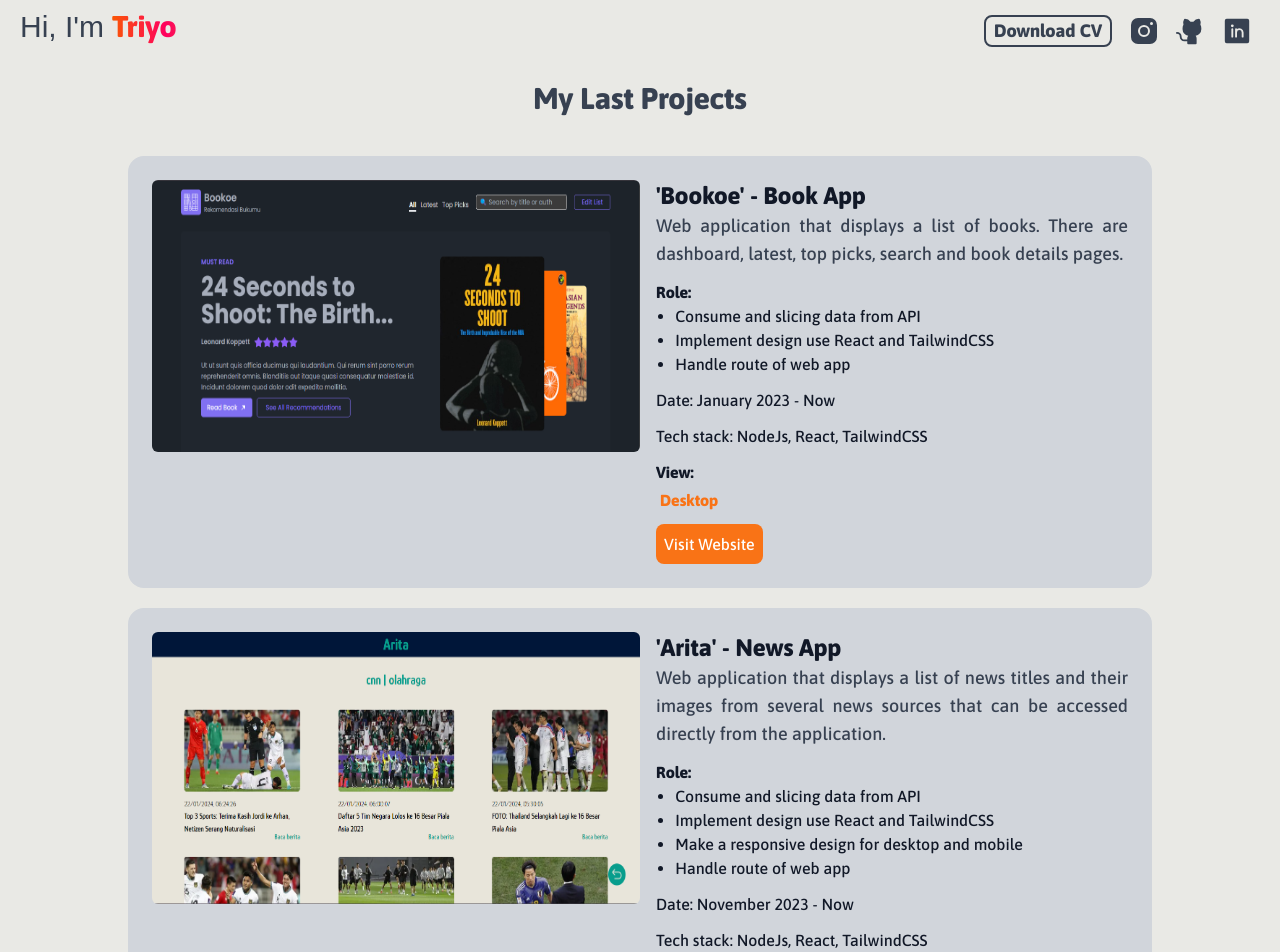
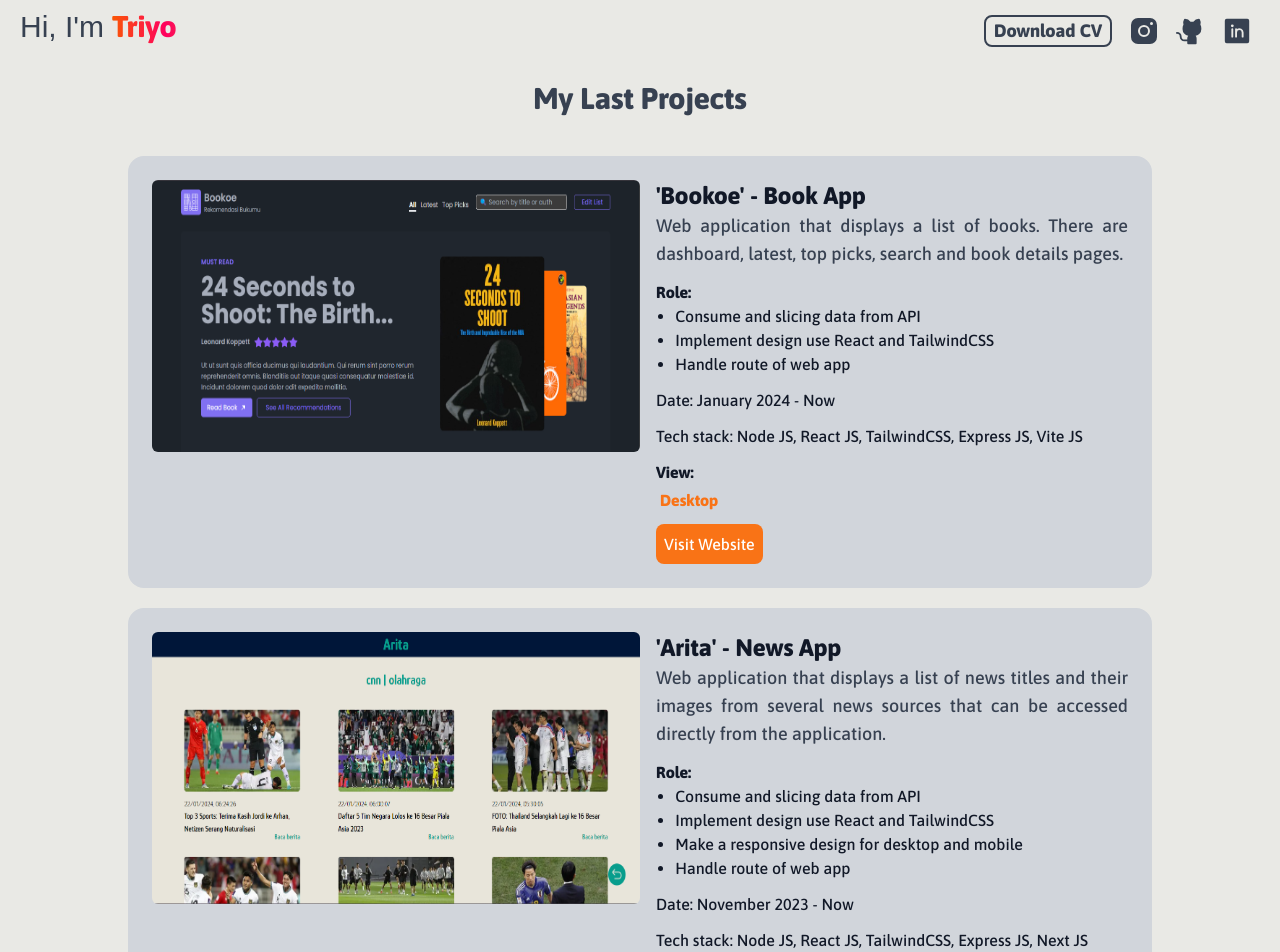
Before and after one commit to Triyo11/personal-web-cv, a React (Vite) app: page /last-projects in a window 1280 px wide. Shown: the top 952 px of the page. Built offline with nearby package versions, Linux system fonts and the light colour scheme; a web font is replaced by a local one.

Commit message:
modify move data projects into one location file

```diff
--- a/src/components/ProjectsCard.jsx
+++ b/src/components/ProjectsCard.jsx
@@ -21,14 +21,12 @@ const ProjectsCard = ({ image, title, desc, role, date, techs, view, link }) =>
         </div>
         <p className="text-gray-900 pt-3">Date: <span>{date}</span></p>
         <p className="text-gray-900 pt-3">Tech stack: <span>{techs.join(", ")}</span></p>
-        <p className="text-gray-900 font-semibold pt-3">View: <span>
-          <ul className="flex gap-2">
-            {view.map((item) => (
-              <li key={item} className="text-orange-500 p-1">{item}</li>
-            ))}
-          </ul>
-          </span>
-        </p>
+        <p className="text-gray-900 font-semibold pt-3">View: </p>
+        <ul className="flex gap-2 font-semibold">
+          {view.map((item) => (
+            <li key={item} className="text-orange-500 p-1">{item}</li>
+          ))}
+        </ul>
         <NavLink to={link} target={"_blank"} className="p-2 mt-2 bg-orange-500 text-white max-w-max rounded-lg">Visit Website</NavLink>
       </div>
     </div>
--- /dev/null
+++ b/src/database/data-projects.js
@@ -0,0 +1,25 @@
+import bookoe from "../assets/bookoe-app.png";
+import arita from "../assets/arita-app.png";
+
+export const dataProjects = [
+  {
+    title: "'Bookoe' - Book App",
+    image: bookoe,
+    desc: "Web application that displays a list of books. There are dashboard, latest, top picks, search and book details pages.",
+    role: ["Consume and slicing data from API", "Implement design use React and TailwindCSS", "Handle route of web app"],
+    date: "January 2024 - Now",
+    techs: ["Node JS", "React JS", "TailwindCSS", "Express JS", "Vite JS"],
+    view: ["Desktop"],
+    link: "https://bookoe-book-app.vercel.app/"
+  },
+  {
+    title: "'Arita' - News App",
+    image: arita,
+    desc: "Web application that displays a list of news titles and their images from several news sources that can be accessed directly from the application.",
+    role: ["Consume and slicing data from API", "Implement design use React and TailwindCSS", "Make a responsive design for desktop and mobile", "Handle route of web app"],
+    date: "November 2023 - Now",
+    techs: ["Node JS", "React JS", "TailwindCSS", "Express JS", "Next JS"],
+    view: ["Desktop", "Mobile"],
+    link: "https://arita-app.vercel.app/"
+  }
+];
--- a/src/pages/Projects.jsx
+++ b/src/pages/Projects.jsx
@@ -1,9 +1,7 @@
 import { useEffect } from "react";
 import Navbar from "../components/Navbar";
 import ProjectsCard from "../components/ProjectsCard";
-
-import bookoe from "../assets/bookoe-app.png";
-import arita from "../assets/arita-app.png";
+import { dataProjects } from "../database/data-projects";
 
 const Projects = () => {
   useEffect(() => {
@@ -22,39 +20,11 @@ const Projects = () => {
         My Last Projects
       </div>
       <div className="flex flex-col gap-5 pt-5 pb-10">
-        <ProjectsCard
-          image={bookoe}
-          title={"'Bookoe' - Book App"}
-          desc={
-            "Web application that displays a list of books. There are dashboard, latest, top picks, search and book details pages."
-          }
-          role={[
-            "Consume and slicing data from API",
-            "Implement design use React and TailwindCSS",
-            "Handle route of web app",
-          ]}
-          date={"January 2023 - Now"}
-          techs={["NodeJs", "React", "TailwindCSS"]}
-          view={["Desktop"]}
-          link={"https://bookoe-book-app.vercel.app/"}
-        />
-        <ProjectsCard
-          image={arita}
-          title={"'Arita' - News App"}
-          desc={
-            "Web application that displays a list of news titles and their images from several news sources that can be accessed directly from the application."
-          }
-          role={[
-            "Consume and slicing data from API",
-            "Implement design use React and TailwindCSS",
-            "Make a responsive design for desktop and mobile",
-            "Handle route of web app",
-          ]}
-          date={"November 2023 - Now"}
-          techs={["NodeJs", "React", "TailwindCSS"]}
-          view={["Desktop", "Mobile"]}
-          link={"https://arita-app.vercel.app/"}
-        />
+        {dataProjects.map((project) => {
+          return (
+            <ProjectsCard key={project.title} {...project} />
+          )
+        })}
       </div>
     </div>
   );
```
